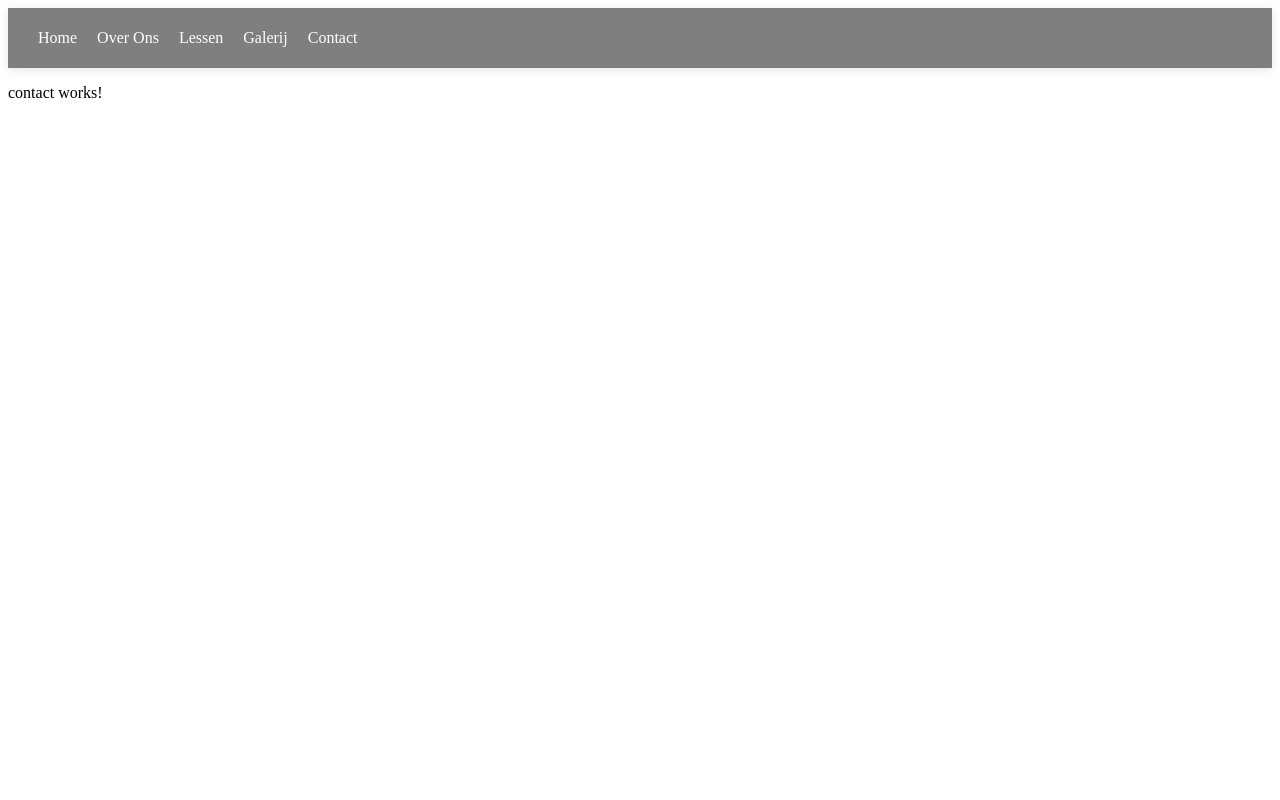
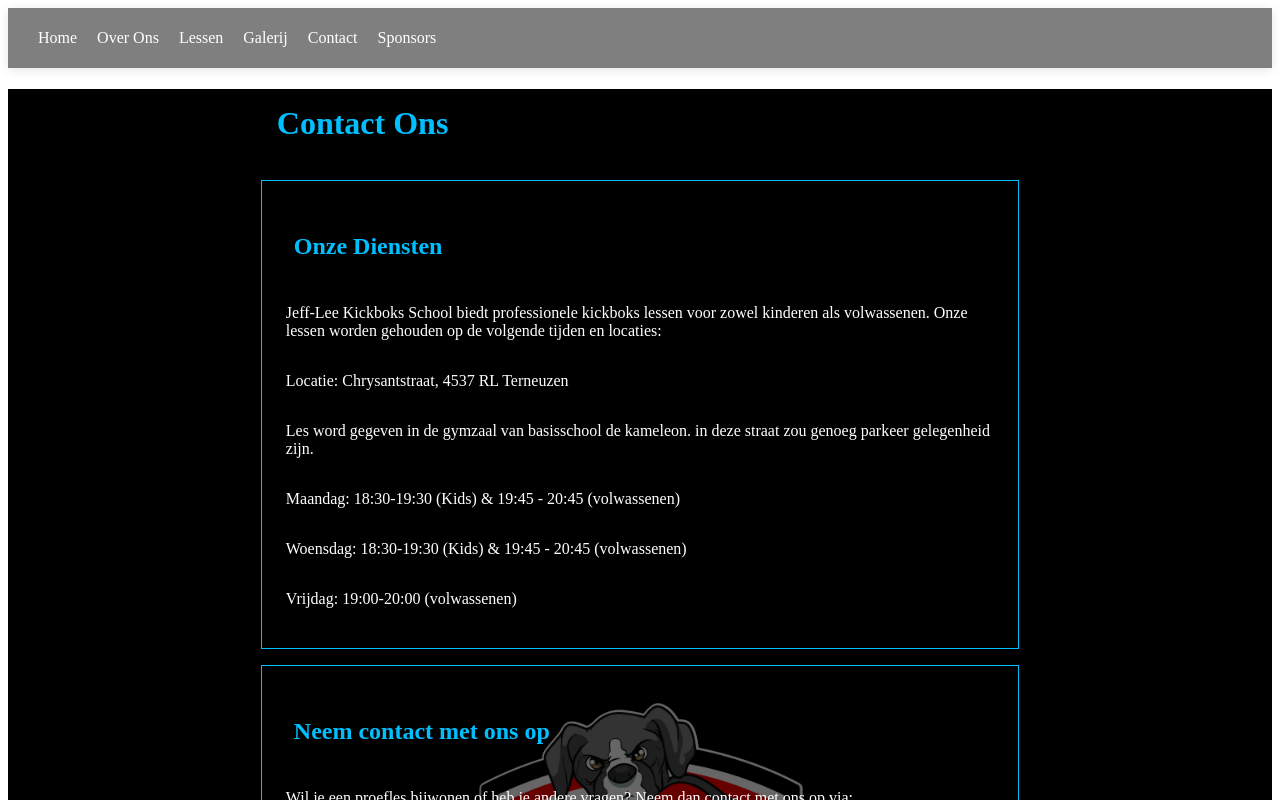
Before and after one commit to usernameJeremy/kickboks-school, an Angular app: page /contact in a window 1280 px wide. Shown: the top 800 px of the page. Built offline with nearby package versions, Linux system fonts and the light colour scheme.

Commit message:
contact pagina af

```diff
--- a/src/app/app.component.html
+++ b/src/app/app.component.html
@@ -4,6 +4,7 @@
   <a routerLink="/classes">Lessen</a>
   <a routerLink="/gallery">Galerij</a>
   <a routerLink="/contact">Contact</a>
+  <a routerLink="/sponsors">Sponsors</a>
 </nav>
 
 <router-outlet></router-outlet>
--- a/src/app/contact/contact.component.css
+++ b/src/app/contact/contact.component.css
@@ -0,0 +1,44 @@
+body {
+  background: url("../../assets/logoZwart.jpg") center / cover no-repeat, rgb(0, 0, 0);
+  margin: 0;
+  height: 100%;
+  justify-content: center;
+  align-items: center;
+  background-size: 40%;
+}
+
+.contact-container {
+  width: 60%;
+  margin: 0 auto;
+  color: white;
+}
+
+.section-container {
+  background: rgba(0, 0, 0, 0.6); /* 60% opaque black background */
+  border: 1px solid #00bfff; /* Border to make it stand out more */
+  margin-bottom: 1rem;
+  padding: 1rem;
+}
+
+.contact-container h1, .section-container h2 {
+  color: #00bfff;
+  padding: 1rem;
+}
+
+.section-container p {
+  padding: 0.5rem;
+}
+
+.section-container a {
+  display: inline-block;
+  padding: 0.5rem 1rem;
+  background-color: #00bfff;
+  color: white;
+  text-decoration: none;
+  margin: 0.5rem;
+  transition: background-color 0.5s;
+}
+
+.section-container a:hover {
+  background-color: #000000;
+}
--- a/src/app/contact/contact.component.html
+++ b/src/app/contact/contact.component.html
@@ -1 +1,50 @@
-<p>contact works!</p>
+<body>
+  <div class="contact-container">
+    <h1>Contact Ons</h1>
+
+    <div class="section-container">
+      <h2>Onze Diensten</h2>
+      <p>Jeff-Lee Kickboks School biedt professionele kickboks lessen voor zowel kinderen als volwassenen. Onze lessen worden gehouden op de volgende tijden en locaties:</p>
+      <p>Locatie: Chrysantstraat, 4537 RL Terneuzen</p>
+      <p>Les word gegeven in de gymzaal van basisschool de kameleon. in deze straat zou genoeg parkeer gelegenheid zijn.</p>
+      <p>Maandag:  18:30-19:30 (Kids) & 19:45 - 20:45 (volwassenen)</p>
+      <p>Woensdag:  18:30-19:30 (Kids) & 19:45 - 20:45 (volwassenen) </p>
+      <p>Vrijdag:  19:00-20:00  (volwassenen)</p>
+    </div>
+
+    <div class="section-container">
+      <h2>Neem contact met ons op</h2>
+      <p>Wil je een proefles bijwonen of heb je andere vragen? Neem dan contact met ons op via:</p>
+      <p>Telefoon: +31-625387523</p>
+      <p>Wilt u een gratis proefles? Kom gerust langs op bovenstaande dagen! zorg dat u opp tijd bent. </p>
+      <p>U kunt eventueel ook een les komen mee kijken. Zorg dan dat u bij aanvang even meld dat u komt kijken.</p>
+
+
+    </div>
+
+    <div class="section-container">
+      <h2>Abonnementen</h2>
+      <h3>We bieden 2 verschillende abonnementen aan:</h3>
+      <h4>Kids:</h4>
+      <p>Kids abonnement is 2x per week dit kost €22.50 p/maand voor 6 maanden.</p>
+      <p> Na 6 maanden gaat dit automatisch over in een maadelijks opzegbaar abonnement van €27.50 </p>
+<h4>Volwassenen:</h4>
+      <p>Volwassen abonnement is 3x per week dit kost €32.50 p/maand voor 6 maanden.</p>
+      <p> Na 6 maanden gaat dit automatisch over in een maadelijks opzegbaar abonnement van €37.50</p>
+    </div>
+
+    <div class="section-container">
+      <h2>Volg ons</h2>
+      <p>Volg ons op social media om op de hoogte te blijven van het laatste nieuws en evenementen.</p>
+      <a href="https://www.instagram.com/jefflee_kickboxing/" target="_blank">Instagram</a>
+      <a href="https://nl-nl.facebook.com/people/Jeffrey-Koster/100011454880272/" target="_blank">Facebook</a>
+    </div>
+
+
+  </div>
+
+
+
+
+
+</body>
```
